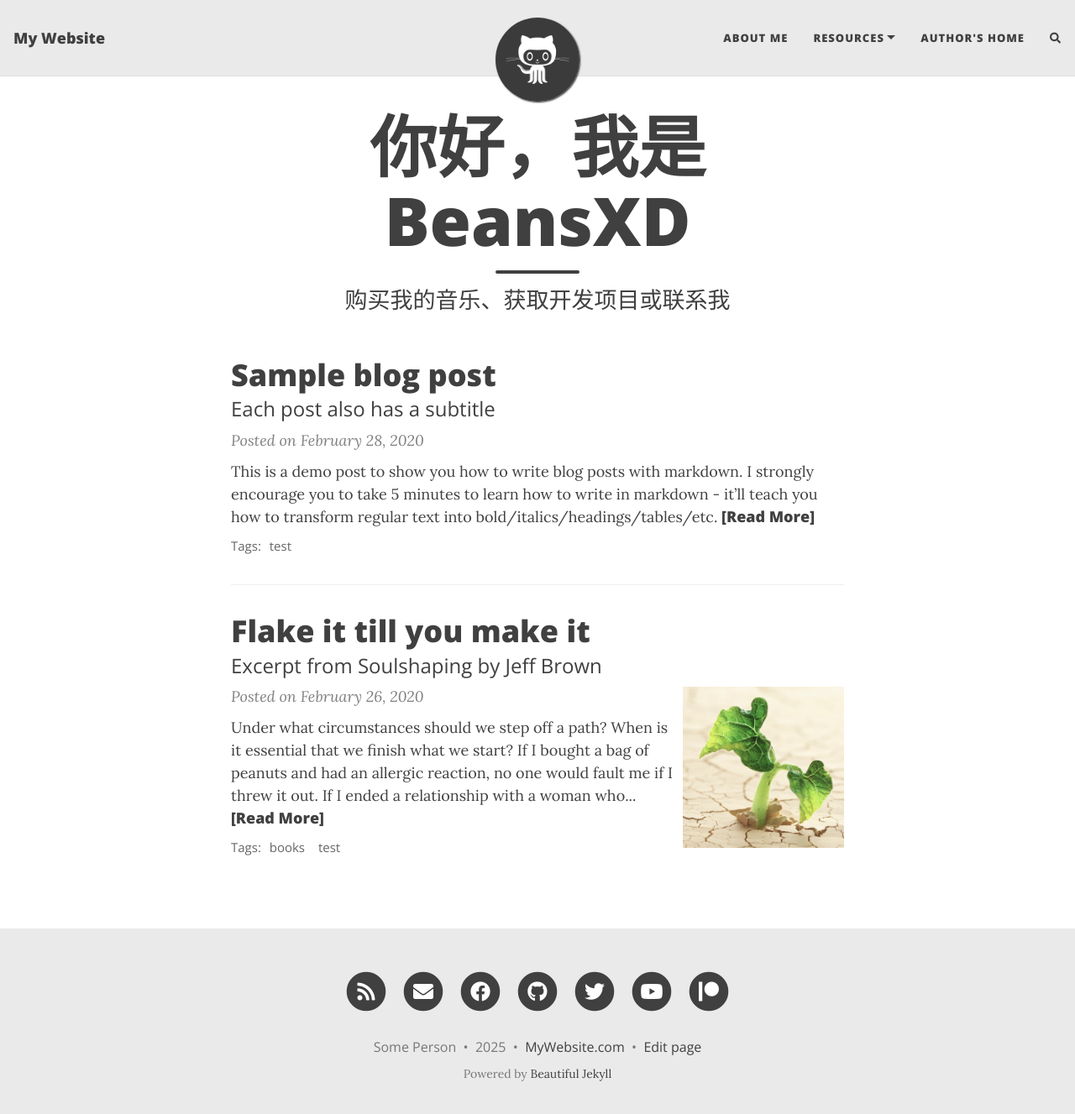
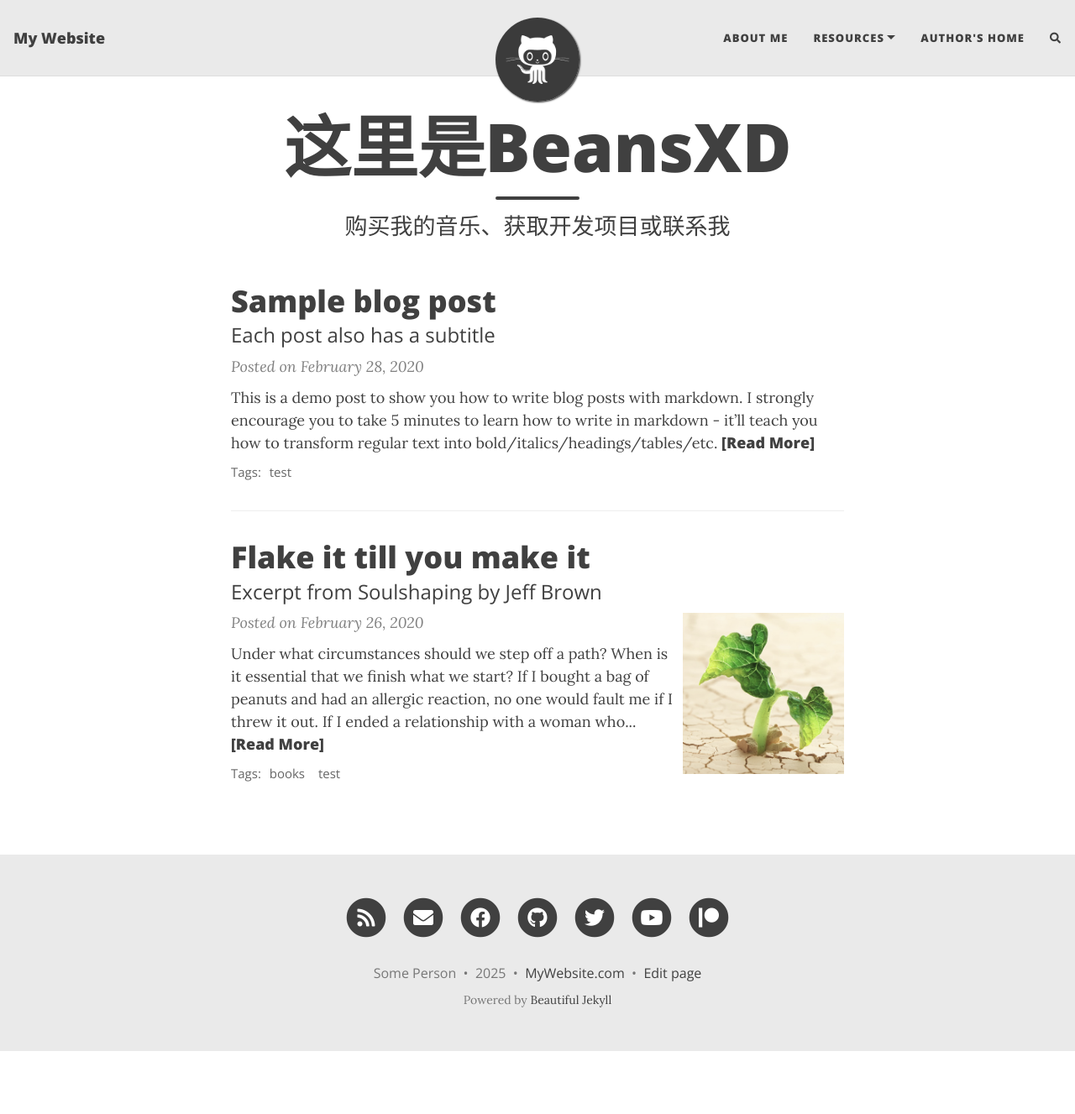
Before and after one commit to BeansXDMusic/BeansXDMusic.github.io, a Jekyll site: the page built from index.html, in a window 1280 px wide and 1340 px high. Shown: the top 1327 px of the window at 84% size. Built offline with Jekyll 4.4.1, drawn with Linux system fonts in a browser that asks for light colours; nearby versions of some CDN libraries; the list of posts is cut into pages by our own code; comment, search, counter and statistics services are not loaded.

Commit message:
Update index.html

```diff
--- a/index.html
+++ b/index.html
@@ -1,5 +1,5 @@
 ---
 layout: home
-title: 你好，我是BeansXD
+title: 这里是BeansXD
 subtitle: 购买我的音乐、获取开发项目或联系我
 ---
```
